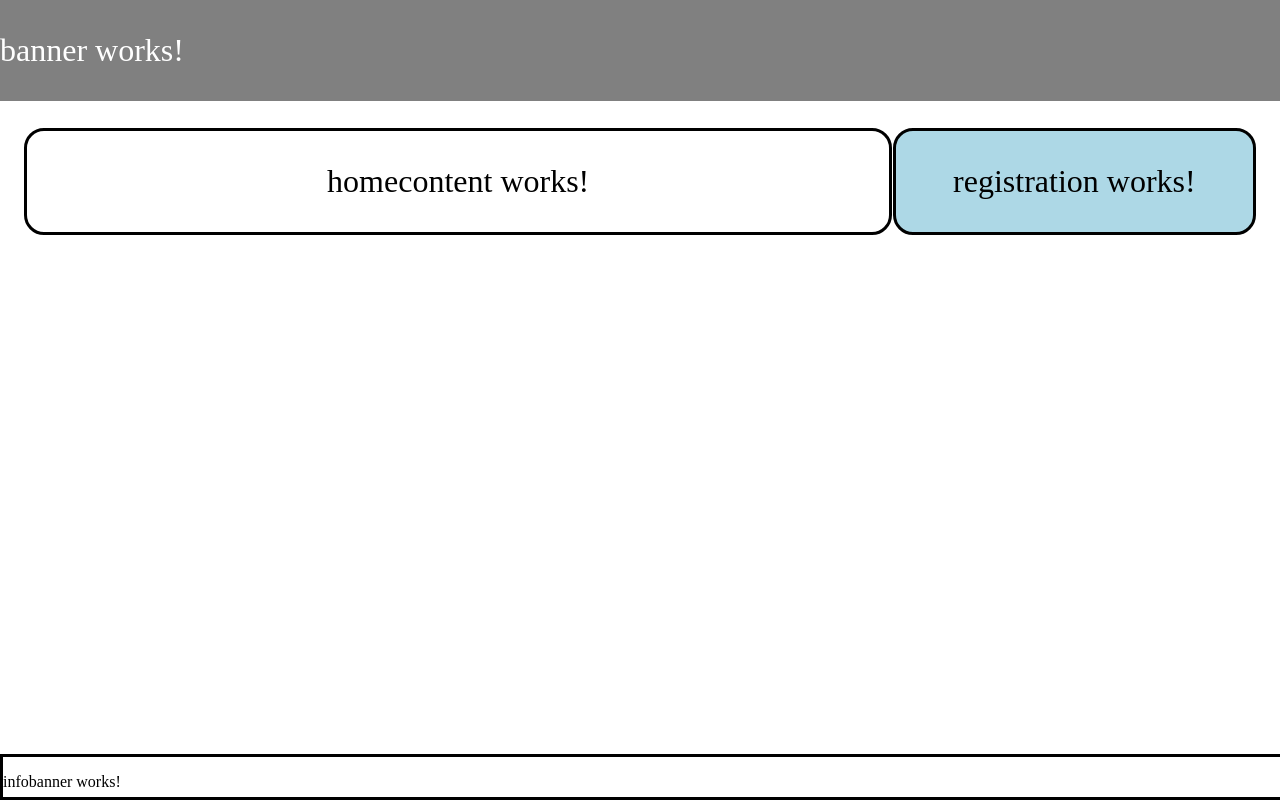
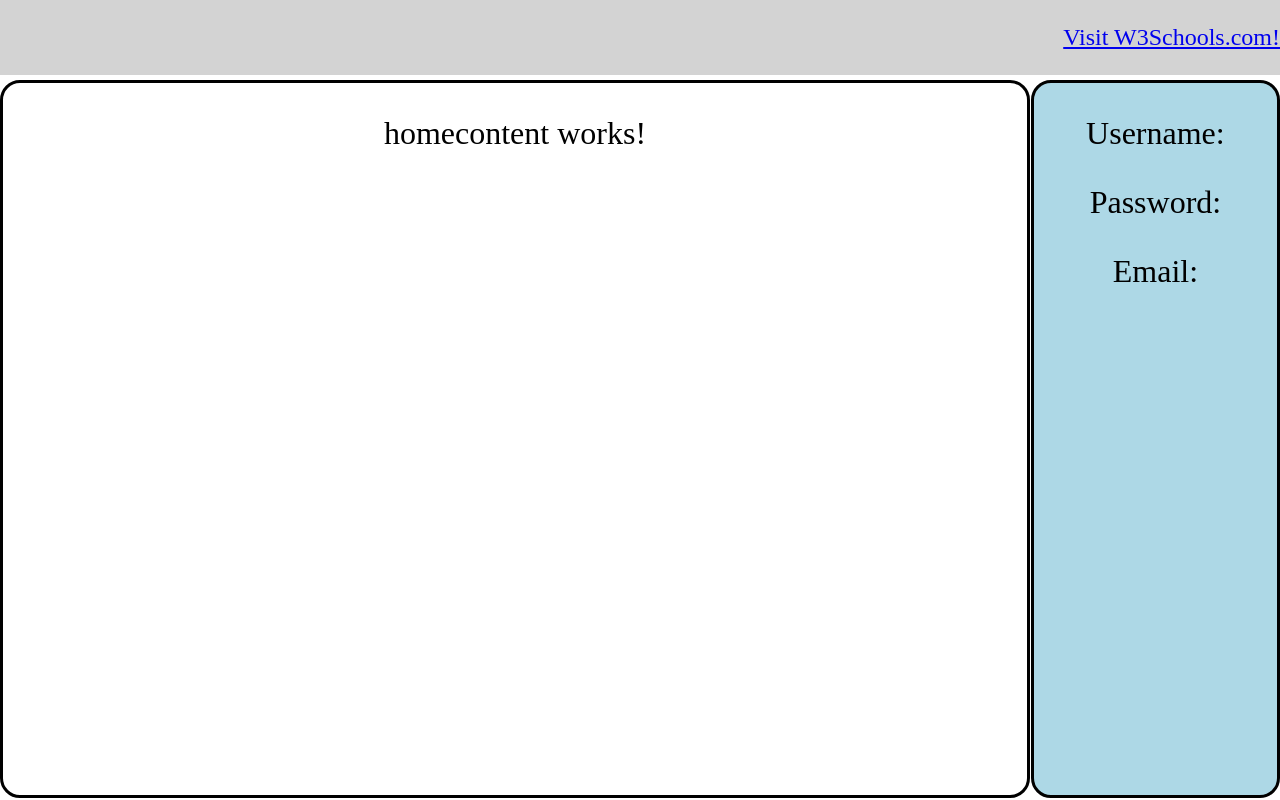
Before and after one commit to framirez1108/LandKingSite, an Angular app in the folder angular/LandKing/: page / in a window 1280 px wide. Built offline with nearby package versions, Linux system fonts and the light colour scheme.

Commit message:
home layout completed. Started filling out the subcomponents

```diff
--- a/angular/LandKing/src/app/banner/banner.component.css
+++ b/angular/LandKing/src/app/banner/banner.component.css
@@ -0,0 +1,3 @@
+p{
+    text-align:right;
+}
--- a/angular/LandKing/src/app/banner/banner.component.html
+++ b/angular/LandKing/src/app/banner/banner.component.html
@@ -1 +1,4 @@
-<p>banner works!</p>
+<p>
+<a href="https://www.w3schools.com/">Visit W3Schools.com!</a>
+<!-- could spend more time making banner look nicer, but just use 1 paragraph to add links-->
+</p>
--- a/angular/LandKing/src/app/home/home.component.css
+++ b/angular/LandKing/src/app/home/home.component.css
@@ -1,12 +1,13 @@
-.body{
+html, body {
+  height: 100%;
 
 }
 
 
 .banner {
-  font-size:200%;
+  font-size:3vh;
   color: white;
-  background-color: grey;
+  background-color: lightgray;
   width:100%;
   position:fixed;
   top:0;
@@ -19,38 +20,32 @@
   float: left;
   border: solid;
   position: relative;
-  width: 70%;
+  width: 80%;
   left: 0;
-  top: 0;
+  top: 0px;
   bottom: 0;
   border-radius: 20px;
+  height: calc(100vh - 11vh);
 }
 
 
 .reg {
   font-size: 200%;
-  text-align:center;
+  text-align: center;
   float: right;
-  width: 29%;
+  width: 19%;
   background-color: lightblue;
   border: solid;
-  border-radius:20px;
+  border-radius: 20px;
+  height: calc(100vh - 11vh);
 }
 
 
-.content{
-    left:0;
-    top:120px;
-    width:100wh;
-    position: relative;
-}
-
-footer {
-  position: fixed;
+.content {
   left: 0;
   bottom: 0;
+  top: 10vh;
   width: 100%;
-  height: 5%;
-  border: solid;
-  font-size: 100%;
+  position: absolute;
+  height: calc(100vh - 11vh);
 }
--- a/angular/LandKing/src/app/home/home.component.html
+++ b/angular/LandKing/src/app/home/home.component.html
@@ -22,10 +22,6 @@
 
   </div>
 
-
-  <footer>
-    <app-infobanner> </app-infobanner>
-  </footer>
 </body>
 
 </html>
--- a/angular/LandKing/src/app/registration/registration.component.html
+++ b/angular/LandKing/src/app/registration/registration.component.html
@@ -1 +1,14 @@
-<p>registration works!</p>
+<div class="reg_panel">
+  <p>
+    Username:
+  </p>
+
+  <p>
+    Password:
+  </p>
+
+  <p>
+    Email:
+  </p>
+
+</div>
```
